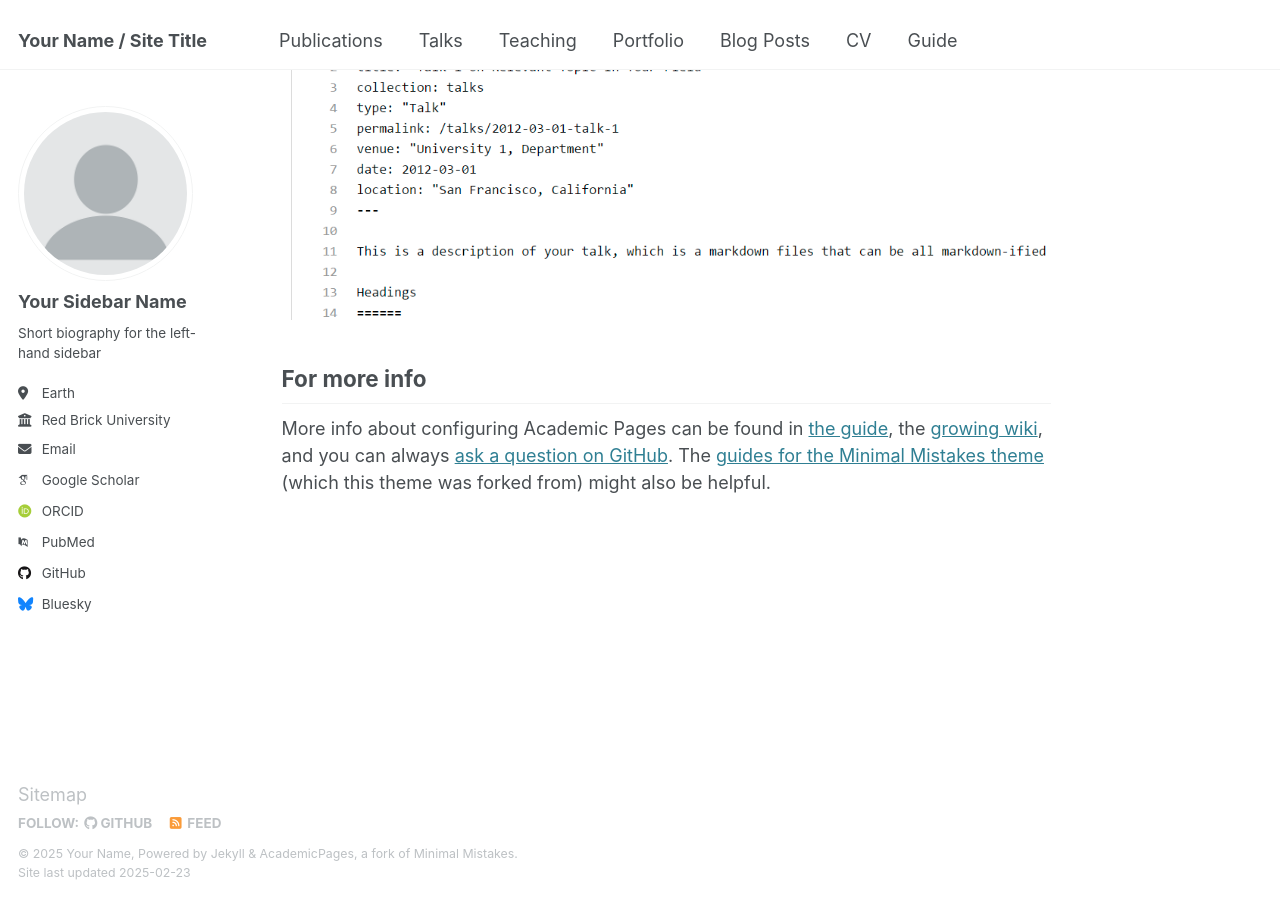
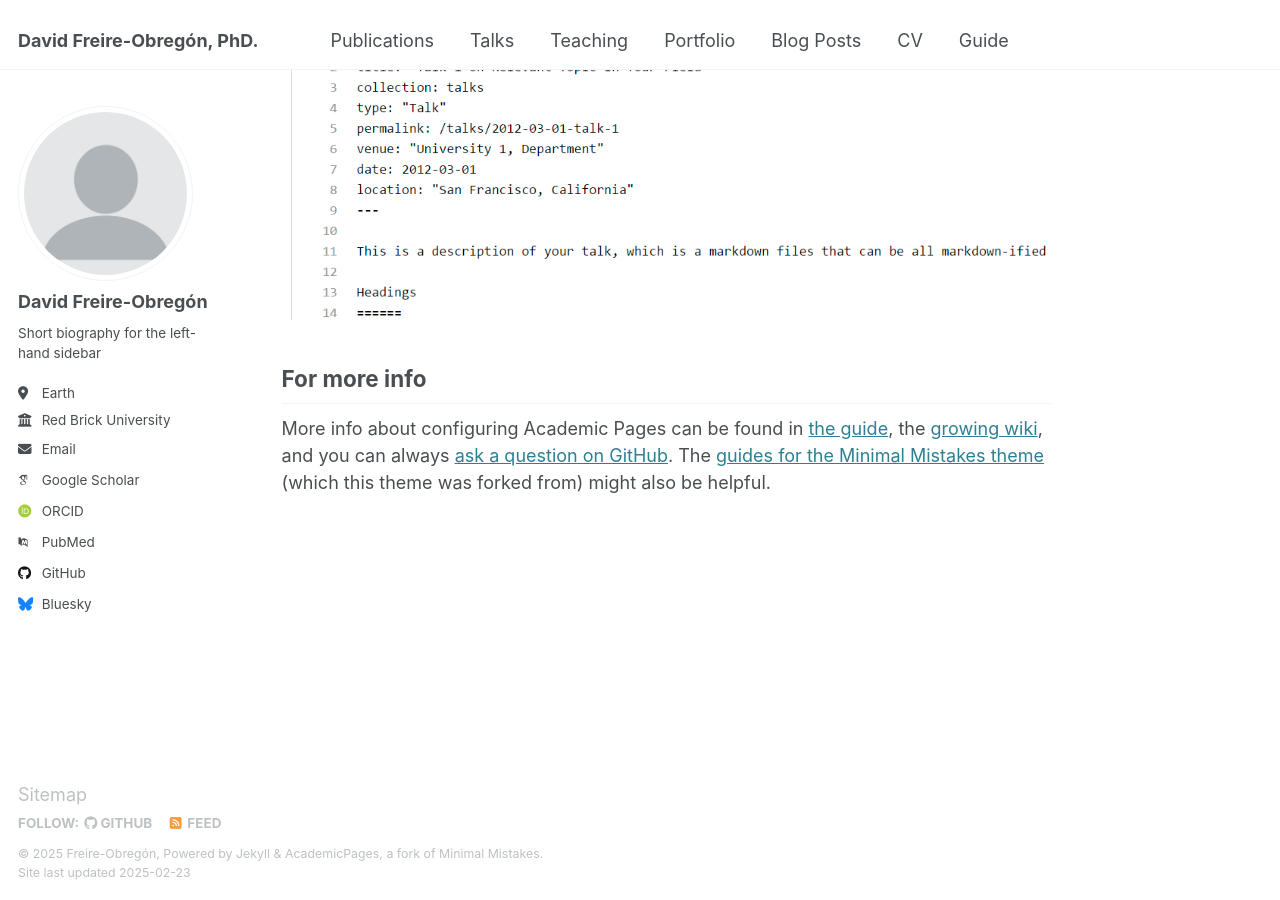
Before and after one commit to davidfreire/davidfreire.github.io, a Jekyll site: the page built from _pages/about.md, in a window 1280 px wide and 900 px high, scrolled down 2642 px. Built offline with Jekyll 4.4.1, drawn with Linux system fonts in a browser that asks for light colours; some web fonts are replaced.

Commit message:
Update _config.yml

```diff
--- a/_config.yml
+++ b/_config.yml
@@ -9,9 +9,9 @@
 # Basic Site Settings
 locale                   : "en-US"
 site_theme               : "default"
-title                    : "Your Name / Site Title"
+title                    : "David Freire-Obregón, PhD."
 title_separator          : "-"
-name                     : &name "Your Name"
+name                     : &name "Freire-Obregón"
 description              : &description "personal description"
 url                      : https://academicpages.github.io # the base hostname & protocol for your site e.g. "https://[your GitHub username].github.io"
 baseurl                  : "" # the subpath of your site, e.g. "/blog"
@@ -23,7 +23,7 @@ repository               : "academicpages/academicpages.github.io"
 author:
   # Biographic information
   avatar           : "profile.png"
-  name             : "Your Sidebar Name"
+  name             : "David Freire-Obregón"
   pronouns         : # example: "she/her"
   bio              : "Short biography for the left-hand sidebar"
   location         : "Earth"
```
